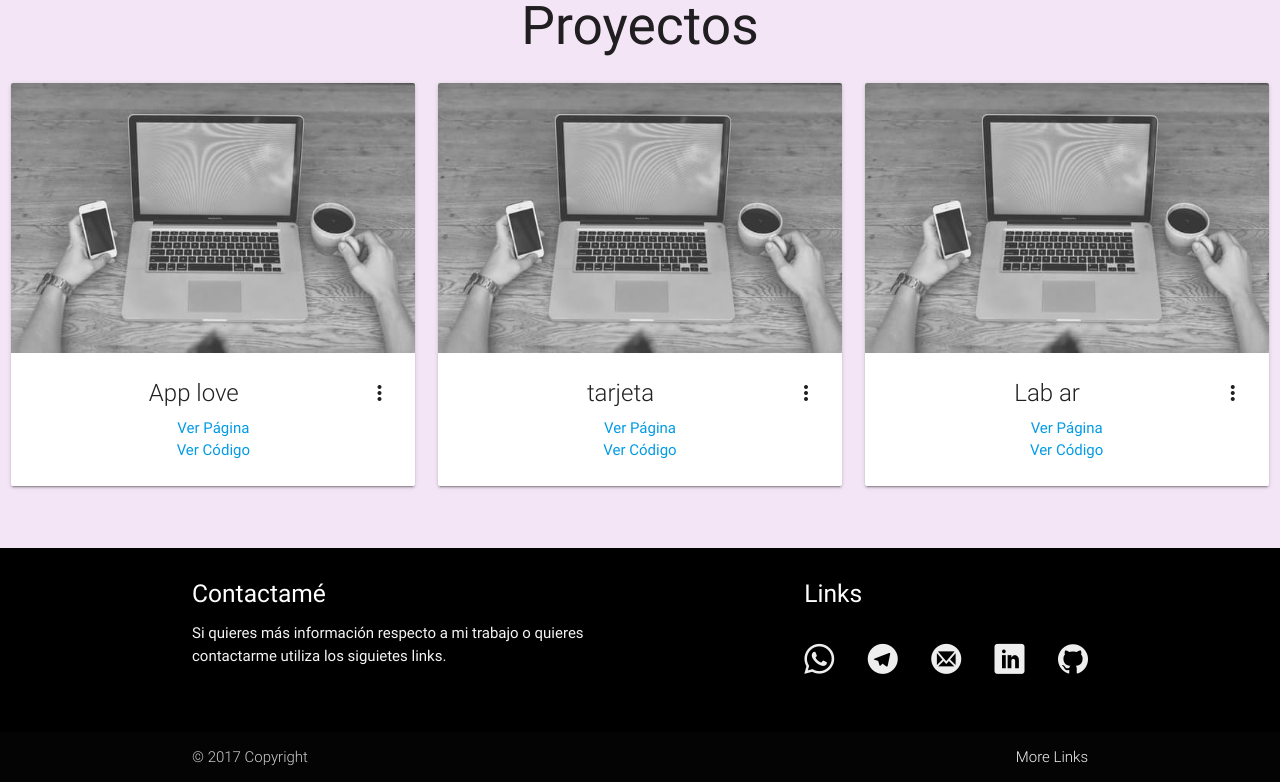
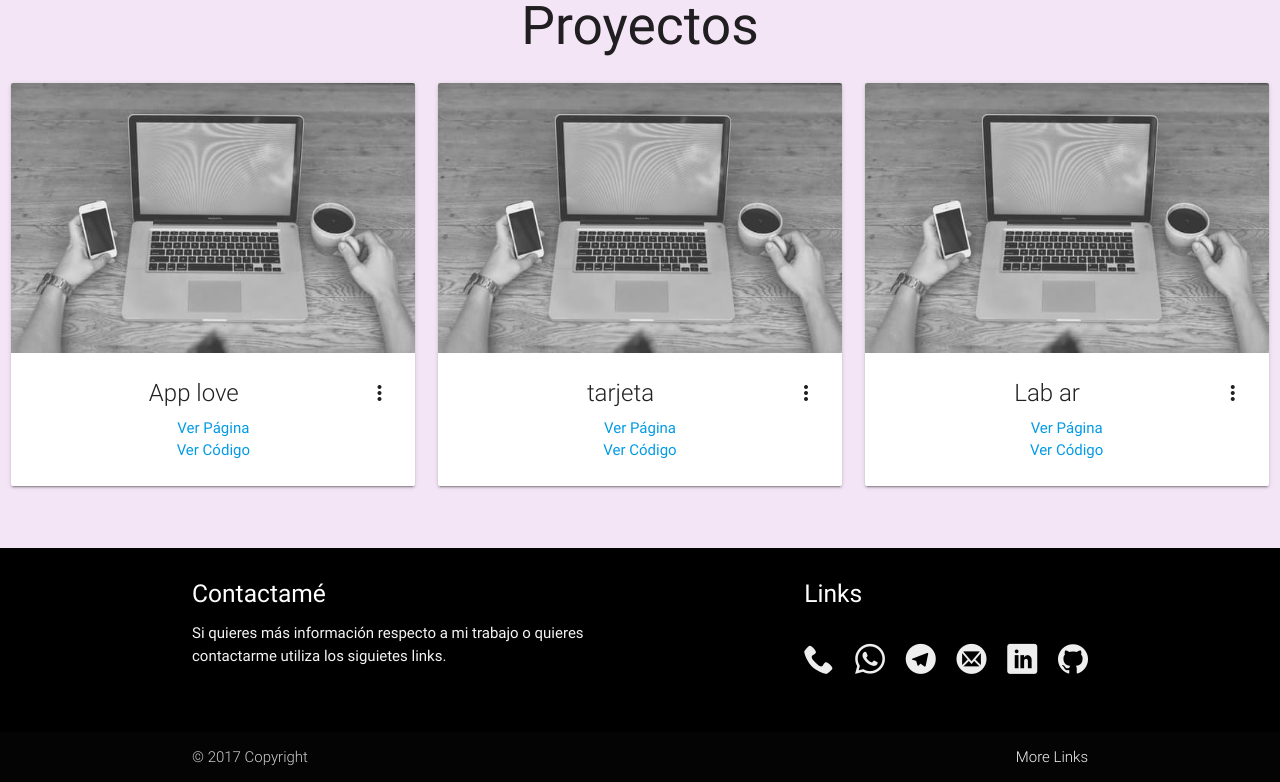
Before and after one commit to YessiGarcia/YessiGarcia.Github.io, a plain HTML site: page index.html in a window 1280 px wide. Shown: the part 1232-2014 px from the top of the page. Drawn offline with nearby package versions, Linux system fonts and the light colour scheme; files whose address does not match are found by name.

Commit message:
links de contacto funcionales

```diff
--- a/css/main.css
+++ b/css/main.css
@@ -60,19 +60,22 @@ h2{
 	justify-content: space-between;
 	font-size: 2em;
 }
-.redes li:nth-child(1)>a::before{
+.redes li:nth-child(1)>a::before {
+  content: "\e942";
+}
+.redes li:nth-child(2)>a::before{
 	content: "\ea93";
 }
-.redes li:nth-child(2)>a::before{
+.redes li:nth-child(3)>a::before{
 	content: "\ea95";
 }
-.redes li:nth-child(3)>a::before{
+.redes li:nth-child(4)>a::before{
 	content: "\ea86";
 }
-.redes li:nth-child(4)>a::before{
+.redes li:nth-child(5)>a::before{
 	content: "\eac9";
 }
-.redes li:nth-child(5)>a::before{
+.redes li:nth-child(6)>a::before{
 	content: "\eab0";
 }
 #contacto{
--- a/index.html
+++ b/index.html
@@ -31,7 +31,7 @@
 		    <div class="row">
 		        <div class="col s12 m10 offset-m1 center">
 		            <h1 class="card-title">Yessica Ariadna García Cabrera</h1>
-		            <p>Soy una persona que a lo largo de mi vida he aquirido conocimento en su mayor parte de forma práctica, he llevado a cabo actividades en los cuales he podido trabajar mis habilidades de comunicación, trabajo en equipo, organizacón </p>
+		            <p>Soy desarrolladora Front-end Jr. y tengo conocimientos en desarrollo de negocios, a lo largo de mi vida he aquirido conocimento de forma práctica, he llevado a cabo actividades en los cuales he podido trabajar mis habilidades de comunicación, trabajo en equipo, organizacón </p>
 		        </div>
 	        </div>
     	</section>
@@ -172,9 +172,10 @@
 		            <div class="col l4 offset-l2 s12">
 		                <h5 class="white-text">Links</h5>
 		                <ul class="redes" >
-			                <li><a class="grey-text text-lighten-3" href="#!"></a></li>
-			                <li><a class="grey-text text-lighten-3" href="#!"></a></li>
-			                <li><a class="grey-text text-lighten-3" href="#!"></a></li>
+		                	<li><a class="grey-text text-lighten-3" title="(55)44989151" href="tel:5544989151"></a></li>
+			                <li><a class="grey-text text-lighten-3" title="(55)44989151" href="https://api.whatsapp.com/send?phone=5544989151&text=Te'm%20interesa%20contactarme"></a></li>
+			                <li><a class="grey-text text-lighten-3" title="(55)44989151" href="#!"></a></li>
+			                <li><a class="grey-text text-lighten-3" title="aria.801900@gmail.com" href="mailto:aria.801900@gmail.com"></a></li>
 			                <li><a class="grey-text text-lighten-3" href="#!"></a></li>
 			                <li><a class="grey-text text-lighten-3" href="https://github.com/YessiGarcia/"></a></li>
 		                </ul>
```
